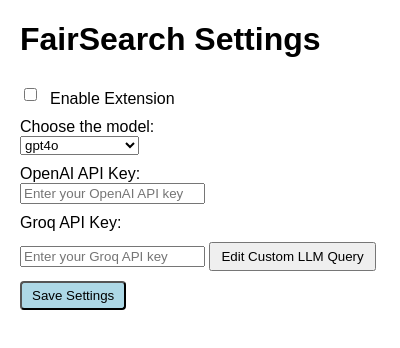
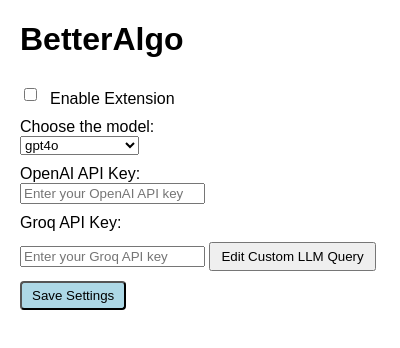
Before and after one commit to babochenko/yt-better-algo, a browser extension: page front/popup.html in a window 400 px wide. Drawn offline with Linux system fonts and the light colour scheme.

Commit message:
rename to BetterAlgo

```diff
--- a/front/popup.html
+++ b/front/popup.html
@@ -1,7 +1,7 @@
 <!DOCTYPE html>
 <html>
 <head>
-  <title>FairSearch Settings</title>
+  <title>BetterAlgo</title>
   <style>
     body { font-family: Arial, sans-serif; margin: 20px; }
     label { display: block; margin-top: 10px; }
@@ -18,7 +18,7 @@
   </style>
 </head>
 <body>
-  <h1>FairSearch Settings</h1>
+  <h1>BetterAlgo</h1>
 
   <div class="toggle-container">
     <input type="checkbox" id="enabled-toggle">
```
Also changed, not shown: manifest.json.
